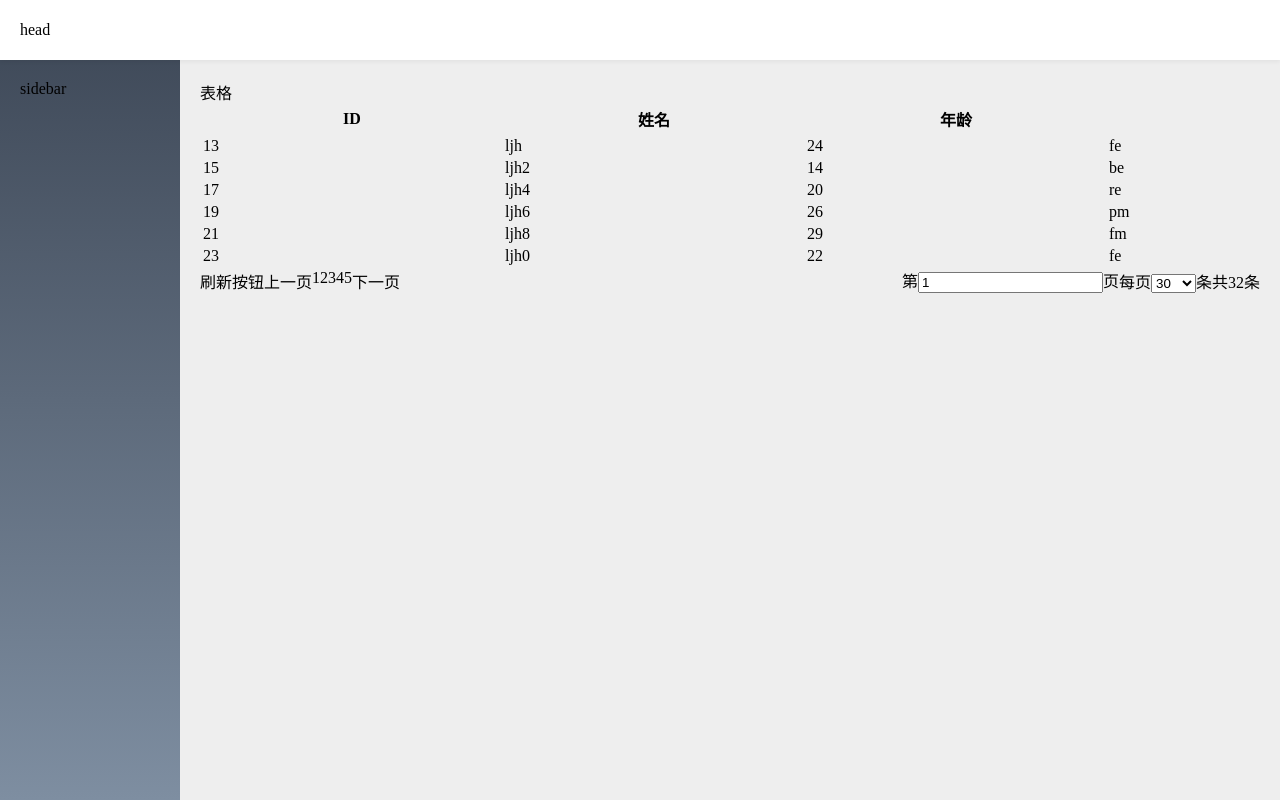
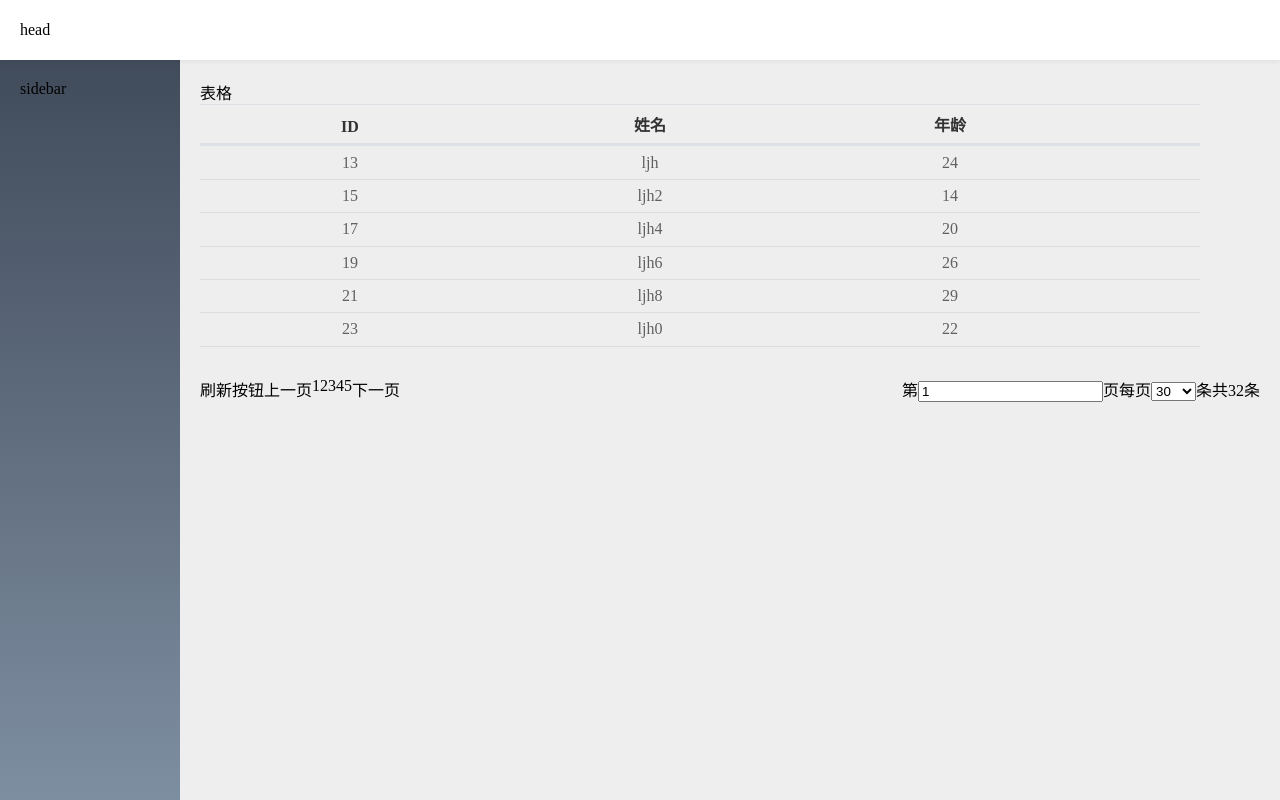
Before and after one commit to JasmineH-Lee/VAdmin, a Vue app: page /#/table in a window 1280 px wide. Built offline with nearby package versions, Linux system fonts and the light colour scheme.

Commit message:
MOD: 增加less 表格样式完善

```diff
--- a/package.json
+++ b/package.json
@@ -36,7 +36,7 @@
     "chromedriver": "^2.27.2",
     "copy-webpack-plugin": "^4.0.1",
     "cross-spawn": "^5.0.1",
-    "css-loader": "^0.28.0",
+    "css-loader": "^0.28.11",
     "eslint": "^4.15.0",
     "eslint-config-standard": "^10.2.1",
     "eslint-friendly-formatter": "^3.0.0",
@@ -52,6 +52,8 @@
     "html-webpack-plugin": "^2.30.1",
     "jest": "^22.0.4",
     "jest-serializer-vue": "^0.3.0",
+    "less": "^3.9.0",
+    "less-loader": "^4.1.0",
     "nightwatch": "^0.9.12",
     "node-notifier": "^5.1.2",
     "optimize-css-assets-webpack-plugin": "^3.2.0",
@@ -64,6 +66,7 @@
     "selenium-server": "^3.0.1",
     "semver": "^5.3.0",
     "shelljs": "^0.7.6",
+    "style-loader": "^0.23.1",
     "uglifyjs-webpack-plugin": "^1.1.1",
     "url-loader": "^0.5.8",
     "vue-jest": "^1.0.2",
--- a/src/components/VTable.vue
+++ b/src/components/VTable.vue
@@ -2,8 +2,8 @@
   <div>
     <div>
       <div class="table-wrap">
-        <div class="table-header" ref="tableHead">
-          <table>
+        <div class="table table-header" ref="tableHead">
+          <table width="600" cellpadding="5px 8px;" rules="none">
             <colgroup>
               <col style="width: 300px;">
               <col style="width: 300px;">
@@ -22,7 +22,7 @@
           </table>
         </div>
         <div class="table-body" ref="tableBody">
-          <table>
+          <table class="table table-hover" cellpadding="5px 8px;" cellspacing="0" border="1" rules="rows">
             <colgroup>
               <col style="width: 300px;">
               <col style="width: 300px;">
@@ -113,16 +113,59 @@ export default {
   }
 }
 </script>
-<style>
-.table-wrap {
+<style lang="less">
+table {
+  color: #606060;
 }
+.table th,
+.table td {
+  padding: 0.45rem;
+  vertical-align: top;
+  border-top: 1px solid #dee2e6;
+}
+
+.table thead th {
+  vertical-align: bottom;
+  border-bottom: 2px solid #dee2e6;
+}
+
+.table-sm th,
+.table-sm td {
+  padding: 0.3rem;
+}
+
+.table-striped tbody tr:nth-of-type(even) {
+  background-color: rgba(0, 0, 0, 0.05);
+}
+
+.table-hover tbody tr:hover{
+  background-color: rgba(0, 0, 0, 0.075);
+}
+
 .table-header {
     width: 1000px;
     overflow: hidden;
+    table {
+      color: #333;
+      border-color: #ddd;
+      thead tr {
+        border-top: 1px solid #ddd;
+        border-bottom: none;
+      }
+    }
 }
 .table-body {
     width: 1000px;
     overflow: scroll;
+    table {
+      tbody tr {
+        border-top: none;
+        border-bottom: 1px solid #ddd;
+      }
+    }
+}
+.table-footer {
+  margin-top: 30px;
 }
 table {
     width: 100%;
@@ -130,13 +173,15 @@ table {
     background: 0 0;
     border: none;
     table-layout: fixed;
+    th,td {
+      text-align: center;
+    }
 }
 .pagination-block {
   display: flex;
   flex-flow: row nowrap;
   justify-content: flex-end;
   align-items: center;
-}
   .pager {
     flex-grow: 3;
   }
@@ -147,4 +192,5 @@ table {
     display: flex;
     flex-flow: row nowrap;
   }
+}
 </style>
```
Also changed, not shown: 2 other files (tests, documents, lock files or other folders). Lines whose indentation alone changed are shown as unchanged.
